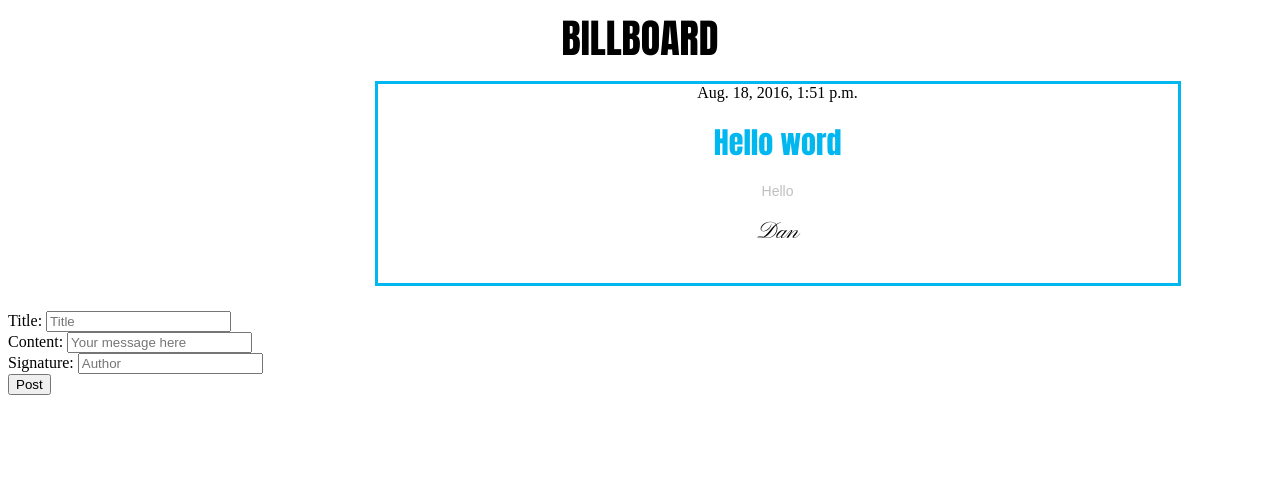
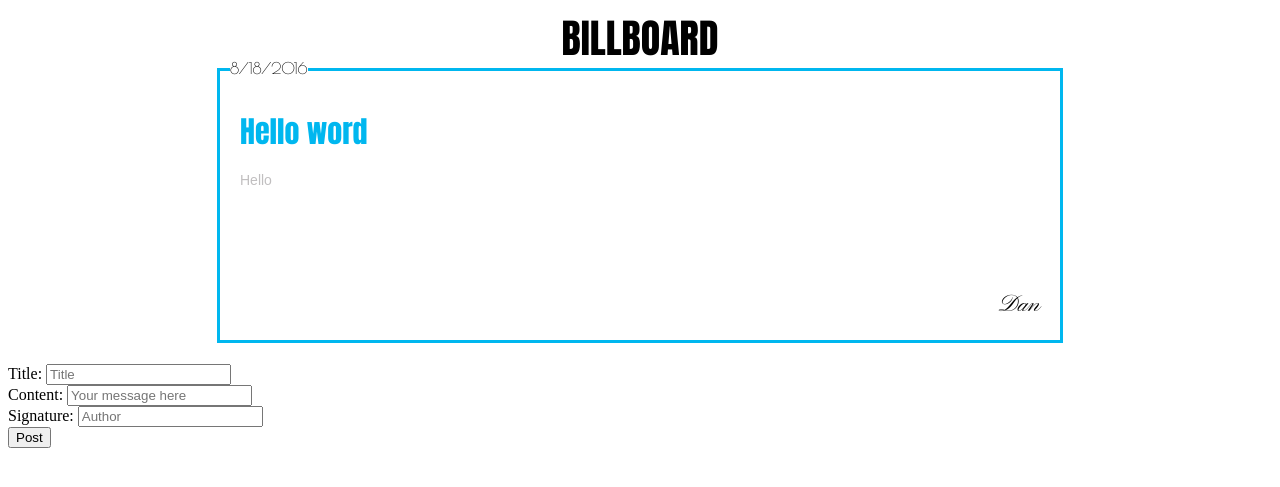
Before and after one commit to DanSamama/Billboard, a Django app: page /billboard_app/ in a window 1280 px wide. Shown: the top 487 px of the page. Run offline with Django 3.2, Linux system fonts and the light colour scheme; data comes from the database, SQL or seed files in the repository.

Commit message:
Finishing styling box

```diff
--- a/billboard_app/static/billboard_app/css/billboard.css
+++ b/billboard_app/static/billboard_app/css/billboard.css
@@ -5,11 +5,14 @@ div{
     font-family: 'Anton', sans-serif;
     font-size: 30px;
     color:#00b7ef;
+    text-align: left;
 }
 .content{
     font-family: Arial;
     font-size: 14px;
     color:#c1bfc0;
+    height: 100px;
+    text-align: left;
 }
 .title_board{
    font-family: 'Anton', sans-serif;
@@ -20,13 +23,25 @@ div{
     font-family: 'Pinyon Script', cursive;
     font-size: 24px;
     color: black;
-    margin-left: 1px;
+    text-align: right;
+
 
 }
 .message_square{
-    width:800px;
+    max-width: 800px;
     border:#00b7ef solid 3px ;
-    margin-left: 29%;
-    margin-bottom: 2%;
-    margin-top: 1%;
+    margin: auto;
+    position: relative;
+    text-align: left;
+    padding: 20px;
 }
+.publication{
+    font-family:'Poiret One', cursive;
+    font-size: 16px;
+    color: black;
+    position: absolute;
+    background-color: white;
+    top: -12px;
+    left: 10px;
+
+}
--- a/billboard_app/templates/billboard_app/index.html
+++ b/billboard_app/templates/billboard_app/index.html
@@ -9,6 +9,7 @@
     <link href="https://fonts.googleapis.com/css?family=Anton" rel="stylesheet">
     <link href="https://fonts.googleapis.com/css?family=Pinyon+Script" rel="stylesheet">
     <link href="https://fonts.googleapis.com/css?family=Open+Sans" rel="stylesheet">
+    <link href="https://fonts.googleapis.com/css?family=Poiret+One" rel="stylesheet">
 </head>
 <body>
 
@@ -19,12 +20,10 @@
 {% if latest_message_list %}
         {% for msg in latest_message_list %}
 <div class="message_square">
-           <div class="publication">{{ msg.pub_date }}</div> <br/>
+           <div class="publication">{{ msg.pub_date|date:"n/j/Y" }}</div> <br/>
            <div class="title"> {{ msg.title }} </div> <br/>
            <div class="content"> {{ msg.content }} </div> <br/>
-           <div class="signature"> {{ msg.author }} </div> <br/>
-
-            <br/>
+           <div class="signature"> {{ msg.author }} </div>
 </div>
         {% endfor %}
 {% else %}
```
